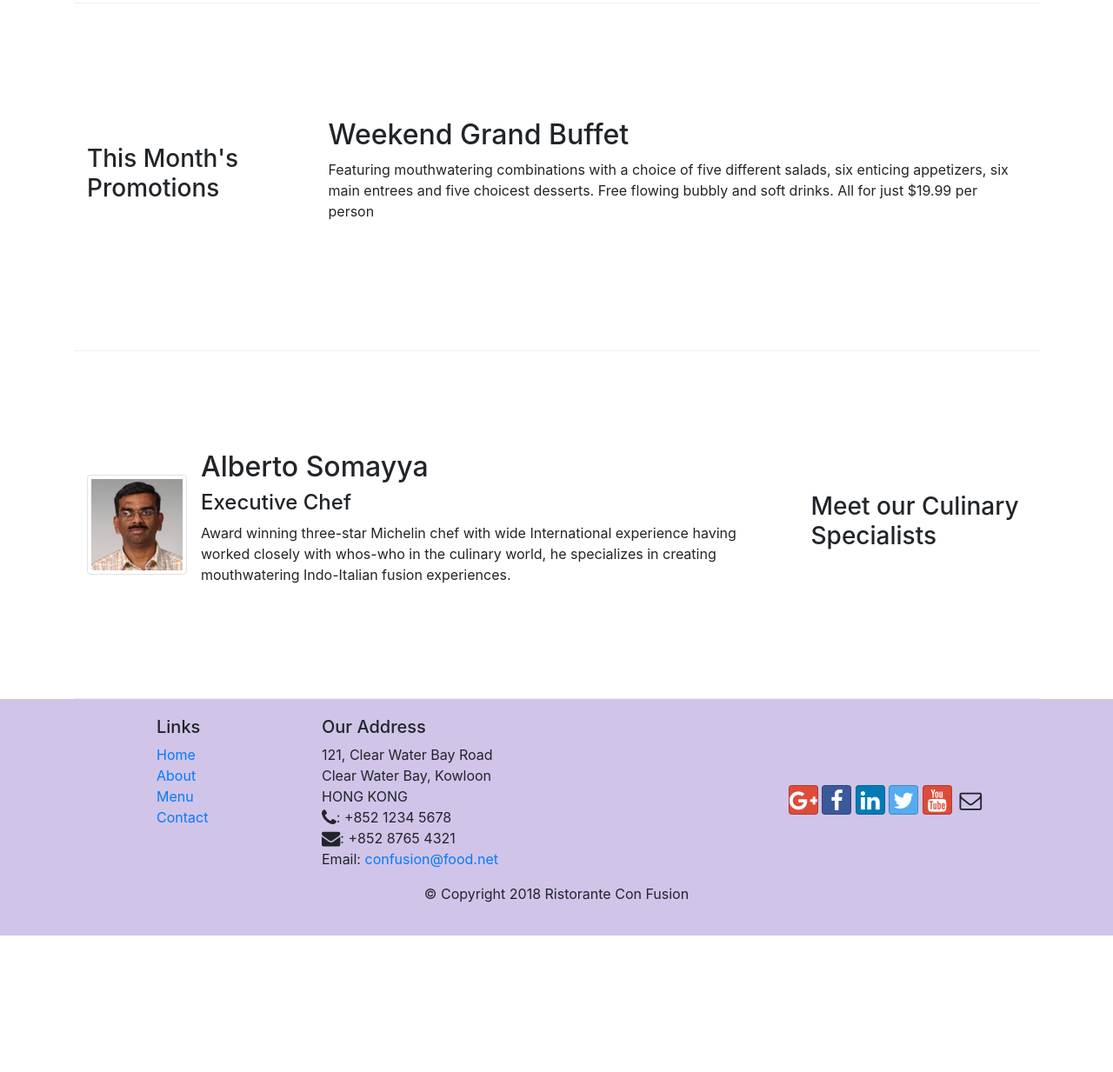
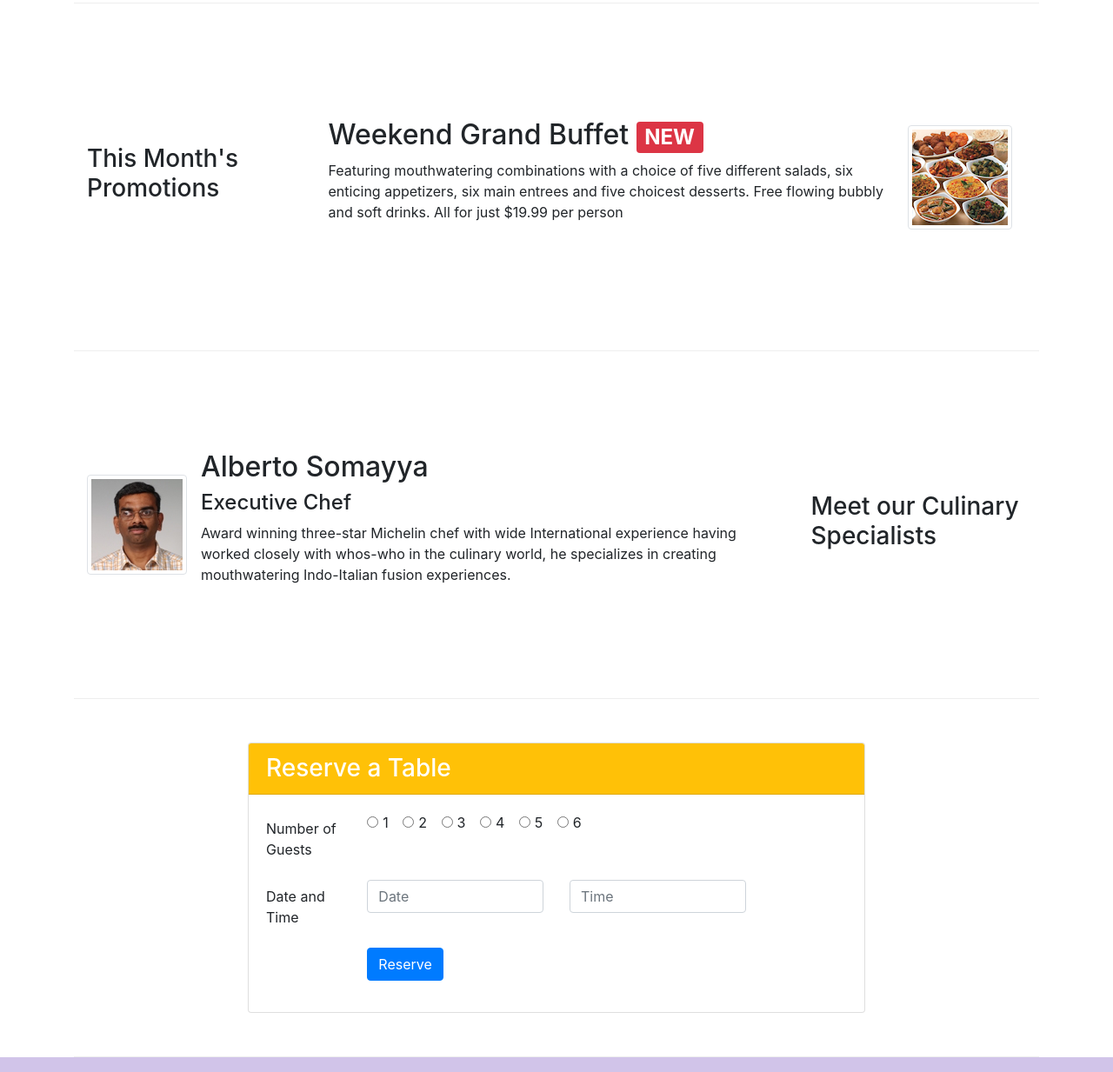
Before and after one commit to vihaannnn/Bootstrap-4-conFusion, a website: page index.html in a window 1280 px wide. Shown: the part 680-1913 px from the top of the page at 87% size. Before the commit the page ends 1756 px from the top, so only its background shows below. Drawn offline with nearby package versions, Linux system fonts and the light colour scheme.

Commit message:
Assignment 2

```diff
--- a/index.html
+++ b/index.html
@@ -41,6 +41,9 @@
                 <div class="col-12 col-sm align-self-center">
                   <img src="img/logo.png" class="img-fluid">
                 </div>
+                <div class = "col-12 col-sm align-self-center">
+                  <button type="button" class="btn btn-warning"><a href = "#Reserve">Reserve Table</button></a>
+                </div>
             </div>
         </div>
     </header>
@@ -71,13 +74,19 @@
                 <h3>This Month's Promotions</h3>
             </div>
             <div class = "col col-sm col-md">
-                <h2>Weekend Grand Buffet</h2>
-                <p>Featuring mouthwatering combinations with a choice of five different salads, six enticing appetizers, six main entrees and five choicest desserts. Free flowing bubbly and soft drinks. All for just $19.99 per person </p>
+              <div class = "media">
+                <img class="d-flex mr-3 img-thumbnail align-self-center order-last"
+                        src="img/buffet.png" alt="Buffet Spread">
+                <div class = "media-body">
+                <h2 class="mt-0">Weekend Grand Buffet <span class="badge badge-danger">NEW</span></h2>
+                <p class="d-none d-sm-block">Featuring mouthwatering combinations with a choice of five different salads, six enticing appetizers, six main entrees and five choicest desserts. Free flowing bubbly and soft drinks. All for just $19.99 per person </p>
+              </div>
+              </div>
             </div>
         </div>
 
         <div class = "row row-content align-items-center">
-            <div class =  "col-12 col-sm-4 order-sm-last col-md-3">
+            <div class =  "col-12 col-sm-4 order-last col-md-3">
                 <h3>Meet our Culinary Specialists</h3>
             </div>
             <div class = "col col-sm order-sm-first col-md">
@@ -96,6 +105,66 @@
               </div>
             </div>
         </div>
+
+        <div class = "row row-content align-items-center"  id = "Reserve">
+          <div class =  "col-12 col-sm-8 offset-sm-2">
+            <div class="card">
+              <h3 class="card-header bg-warning text-white">Reserve a Table</h3>
+              <div class="card-body">
+              <form>
+                <div class = "form-group row d-flex">
+                  <label for = "telnum" class = "col-12 col-sm-2 col-form-label">Number of Guests</label>
+                  <div class = "col-sm-10">
+                  <div class="form-check form-check-inline">
+                    <input class="form-check-input" type="radio" name="inlineRadioOptions" id="inlineRadio1" value="option1">
+                    <label class="form-check-label" for="inlineRadio1">1</label>
+                  </div>
+                  <div class="form-check form-check-inline">
+                    <input class="form-check-input" type="radio" name="inlineRadioOptions" id="inlineRadio2" value="option2">
+                    <label class="form-check-label" for="inlineRadio2">2</label>
+                  </div>
+                  <div class="form-check form-check-inline">
+                    <input class="form-check-input" type="radio" name="inlineRadioOptions" id="inlineRadio3" value="option3">
+                    <label class="form-check-label" for="inlineRadio3">3</label>
+                  </div>
+                  <div class="form-check form-check-inline">
+                    <input class="form-check-input" type="radio" name="inlineRadioOptions" id="inlineRadio4" value="option4">
+                    <label class="form-check-label" for="inlineRadio1">4</label>
+                  </div>
+                  <div class="form-check form-check-inline">
+                    <input class="form-check-input" type="radio" name="inlineRadioOptions" id="inlineRadio5" value="option5">
+                    <label class="form-check-label" for="inlineRadio2">5</label>
+                  </div>
+                  <div class="form-check form-check-inline">
+                    <input class="form-check-input" type="radio" name="inlineRadioOptions" id="inlineRadio6" value="option6">
+                    <label class="form-check-label" for="inlineRadio3">6</label>
+                  </div>
+                </div>
+              </div>
+
+                <div class = "form-group row">
+                  <label for = "time" class = "col-12 col-sm-2 col-form-label">Date and Time</label>
+                  <div class = "col-12 col-sm-4">
+                    <input type = "text" class = "form-control" id = "date" name = "date"
+                      placeholder = "Date">
+                  </div>
+                  <div class = "col-12 col-sm-4">
+                      <input type = "text" class = "form-control" id = "time" name = "time"
+                      placeholder = "Time">
+                  </div>
+                </div>
+                <div class = "form-group row">
+                  <div class = "offset-md-2 col-md-10">
+                    <button type = "submit" class = "btn btn-primary">
+                      Reserve
+                    </button>
+                  </div>
+                </div>
+            </form>
+            </div>
+          </div>
+        </div>
+      </div>
     </div>
 
     <footer class = "footer">
```
